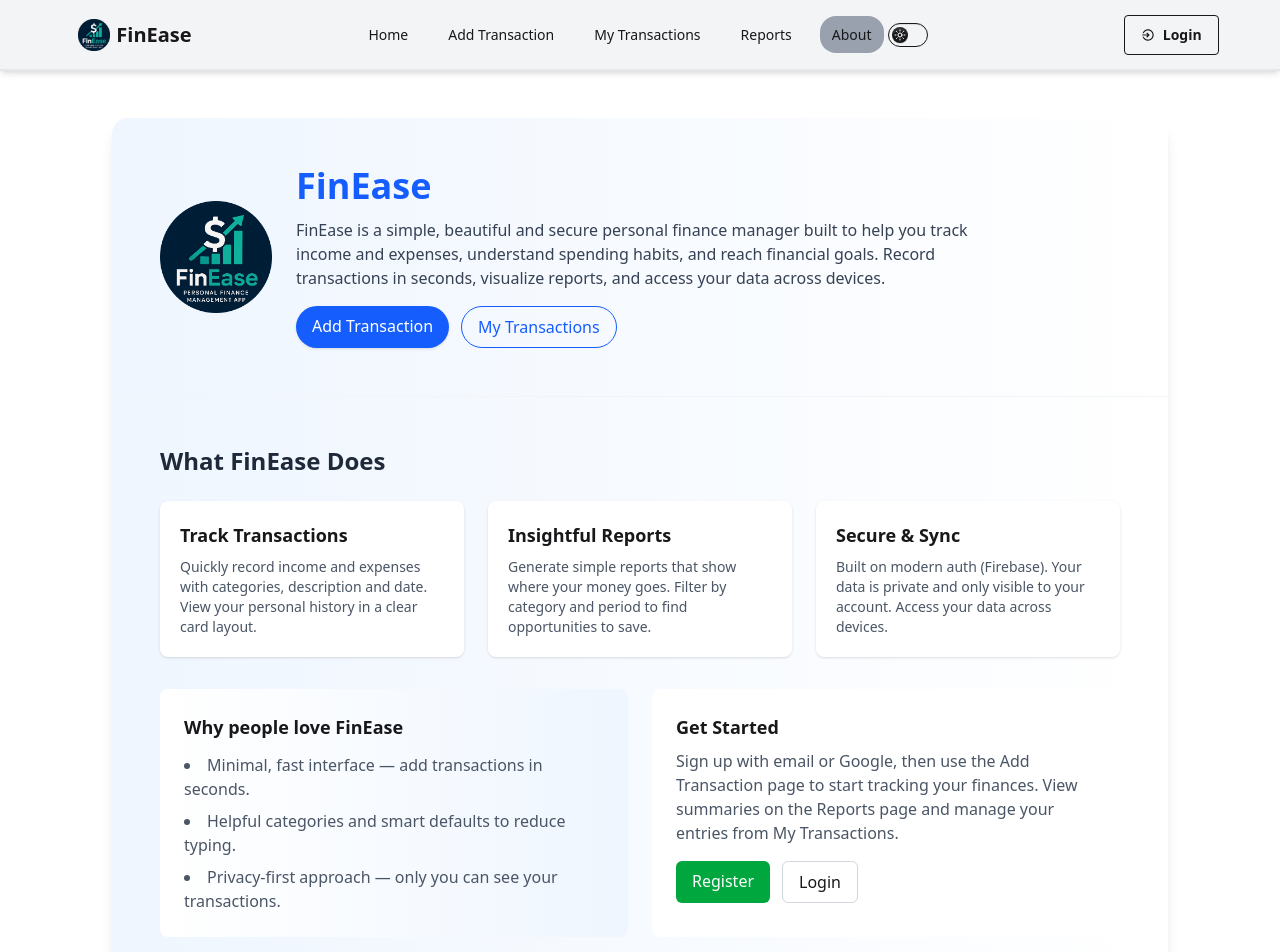
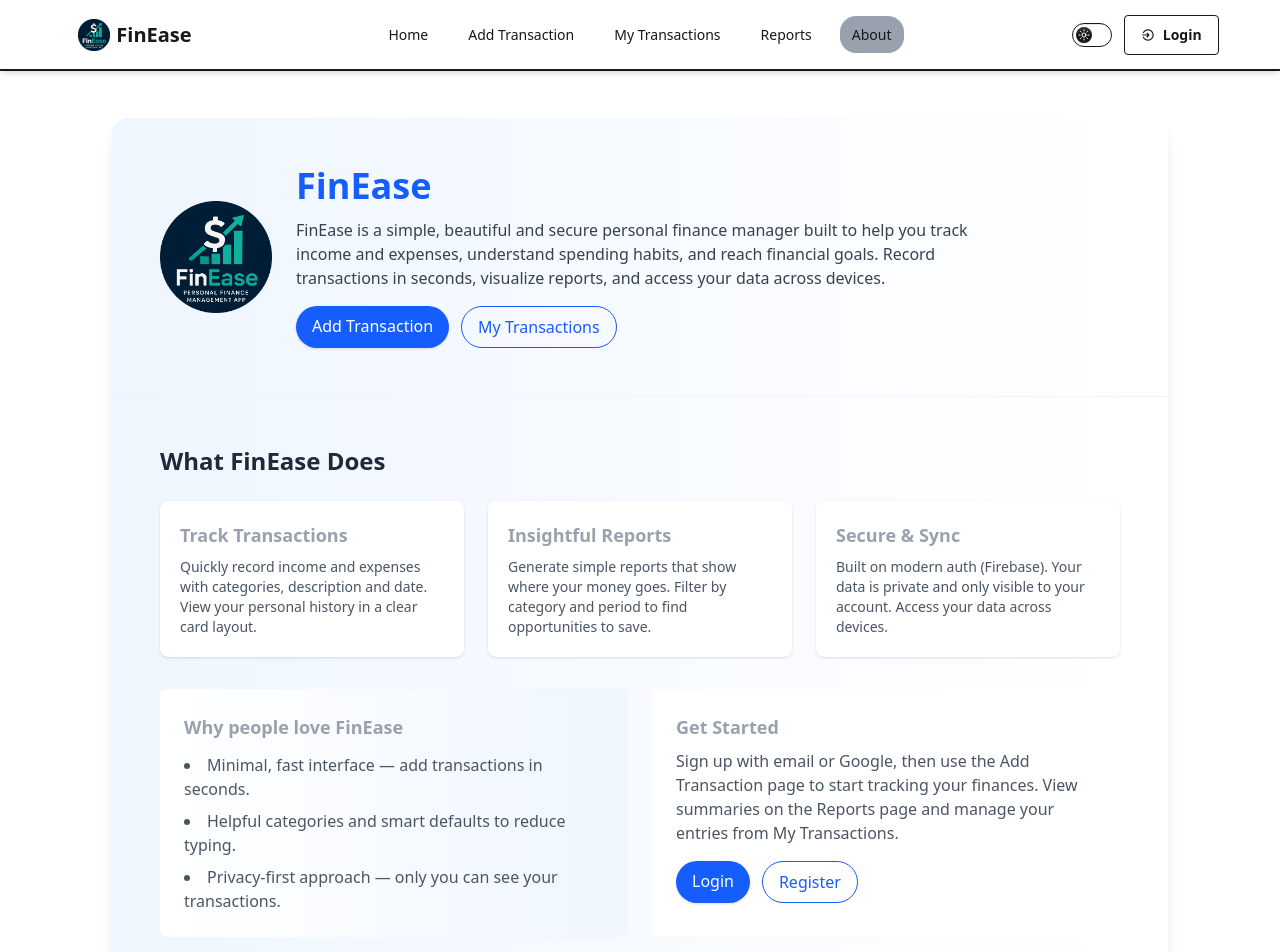
Before and after one commit to chowdhury-yeamin/Finease-client, a React (Vite) app: page /about in a window 1280 px wide. Shown: the top 952 px of the page. Built offline with nearby package versions, Linux system fonts and the light colour scheme; no server answers.

Commit message:
Added Theme Toggle Function

```diff
--- a/src/Components/Footer.jsx
+++ b/src/Components/Footer.jsx
@@ -4,7 +4,7 @@ import img1 from "../assets/FinEase-Logo.png";
 
 const Footer = () => {
   return (
-    <footer className="bg-gray-100 mt-10">
+    <footer className="border-t-1 mt-10">
       <div className="max-w-7xl mx-auto px-6 py-10 grid grid-cols-1 md:grid-cols-3 gap-8">
         {/* Left Section - Logo & Name */}
         <div className="flex flex-col items-center md:items-start text-center md:text-left">
--- a/src/Components/Navbar.jsx
+++ b/src/Components/Navbar.jsx
@@ -1,25 +1,34 @@
-import React, { useContext } from "react";
+import React, { useContext, useEffect, useState } from "react";
 import { NavLink, Link } from "react-router";
 import img1 from "../assets/FinEase-Logo.png";
 import { AuthContext } from "../Context/AuthContext";
 import { FaUser, FaGear } from "react-icons/fa6";
 import { IoMdLogIn } from "react-icons/io";
 import { BiLogOutCircle } from "react-icons/bi";
-import ThemeToggle from "./ThemeToggle";
 
 const Navbar = () => {
-  const { user, signOutUser, isDarkMode, toggleDarkMode } =
-    useContext(AuthContext);
+  const [theme, setTheme] = useState(localStorage.getItem("theme") || "light");
+  const { user, signOutUser } = useContext(AuthContext);
 
   const activeClass =
     "bg-gray-400 px-3 py-2 rounded-2xl transition-colors duration-200";
   const normalClass =
     "hover:bg-gray-300 px-3 py-2 rounded-2xl transition-colors duration-200";
 
+  useEffect(() => {
+    const html = document.querySelector("html");
+    html.setAttribute("data-theme", theme);
+    localStorage.setItem("theme", theme);
+  }, [theme]);
+
+  const handleTheme = (checked) => {
+    setTheme(checked ? "dark" : "light");
+  };
+
   return (
-    <div className="fixed top-0 left-0 w-full z-50 bg-gray-100 shadow-md">
-      <div className="border-b-2 border-gray-200">
-        <div className="navbar bg-base-100 w-11/12 mx-auto bg-gray-100">
+    <div className="fixed top-0 left-0 w-full z-50 shadow-md">
+      <div className="border-b-2 ">
+        <div className="navbar bg-base-100 w-11/12 mx-auto ">
           <div className="navbar-start">
             <div className="dropdown">
               <div
@@ -148,12 +157,58 @@ const Navbar = () => {
               )}
             </ul>
           </div>
-          <ThemeToggle
-            toggleDarkMode={toggleDarkMode}
-            isDarkMode={isDarkMode}
-          />
 
           <div className="navbar-end gap-3">
+            <div className="">
+              <label className="toggle text-base-content">
+                <input
+                  onChange={(e) => handleTheme(e.target.checked)}
+                  type="checkbox"
+                  defaultChecked={localStorage.getItem("theme") === "dark"}
+                  className="theme-controller"
+                />
+
+                <svg
+                  aria-label="sun"
+                  xmlns="http://www.w3.org/2000/svg"
+                  viewBox="0 0 24 24"
+                >
+                  <g
+                    strokeLinejoin="round"
+                    strokeLinecap="round"
+                    strokeWidth="2"
+                    fill="none"
+                    stroke="currentColor"
+                  >
+                    <circle cx="12" cy="12" r="4"></circle>
+                    <path d="M12 2v2"></path>
+                    <path d="M12 20v2"></path>
+                    <path d="m4.93 4.93 1.41 1.41"></path>
+                    <path d="m17.66 17.66 1.41 1.41"></path>
+                    <path d="M2 12h2"></path>
+                    <path d="M20 12h2"></path>
+                    <path d="m6.34 17.66-1.41 1.41"></path>
+                    <path d="m19.07 4.93-1.41 1.41"></path>
+                  </g>
+                </svg>
+
+                <svg
+                  aria-label="moon"
+                  xmlns="http://www.w3.org/2000/svg"
+                  viewBox="0 0 24 24"
+                >
+                  <g
+                    strokeLinejoin="round"
+                    strokeLinecap="round"
+                    strokeWidth="2"
+                    fill="none"
+                    stroke="currentColor"
+                  >
+                    <path d="M12 3a6 6 0 0 0 9 9 9 9 0 1 1-9-9Z"></path>
+                  </g>
+                </svg>
+              </label>
+            </div>
             {user ? (
               <>
                 <div className="dropdown dropdown-end z-50">
--- a/src/Components/ThemeToggle.jsx
+++ /dev/null
@@ -1,55 +0,0 @@
-import React from "react";
-
-const ThemeToggle = () => {
-  const isDarkMode = false;
-  return (
-    <div className={`${isDarkMode ? 'dark' : 'light'}`}>
-      <label className="toggle text-base-content">
-
-        <input type="checkbox" value="synthwave" className="theme-controller" />
-
-        <svg
-          aria-label="sun"
-          xmlns="http://www.w3.org/2000/svg"
-          viewBox="0 0 24 24"
-        >
-          <g
-            strokeLinejoin="round"
-            strokeLinecap="round"
-            strokeWidth="2"
-            fill="none"
-            stroke="currentColor"
-          >
-            <circle cx="12" cy="12" r="4"></circle>
-            <path d="M12 2v2"></path>
-            <path d="M12 20v2"></path>
-            <path d="m4.93 4.93 1.41 1.41"></path>
-            <path d="m17.66 17.66 1.41 1.41"></path>
-            <path d="M2 12h2"></path>
-            <path d="M20 12h2"></path>
-            <path d="m6.34 17.66-1.41 1.41"></path>
-            <path d="m19.07 4.93-1.41 1.41"></path>
-          </g>
-        </svg>
-
-        <svg
-          aria-label="moon"
-          xmlns="http://www.w3.org/2000/svg"
-          viewBox="0 0 24 24"
-        >
-          <g
-            strokeLinejoin="round"
-            strokeLinecap="round"
-            strokeWidth="2"
-            fill="none"
-            stroke="currentColor"
-          >
-            <path d="M12 3a6 6 0 0 0 9 9 9 9 0 1 1-9-9Z"></path>
-          </g>
-        </svg>
-      </label>
-    </div>
-  );
-};
-
-export default ThemeToggle;
--- a/src/Pages/About.jsx
+++ b/src/Pages/About.jsx
@@ -1,8 +1,19 @@
-import React from "react";
+import React, { useContext } from "react";
 import { Link } from "react-router";
 import logo from "../assets/FinEase-Logo.png";
+import { AuthContext } from "../Context/AuthContext";
 
 const About = () => {
+  const { user, loading } = useContext(AuthContext);
+
+  if (loading) {
+    return (
+      <div className="flex justify-center items-center min-h-screen">
+        <div className="animate-spin rounded-full h-12 w-12 border-t-2 border-b-2 border-blue-500"></div>
+      </div>
+    );
+  }
+
   return (
     <div className="max-w-6xl mx-auto p-6 md:p-12">
       <div className="bg-gradient-to-r from-blue-50 to-white rounded-2xl shadow-lg overflow-hidden">
@@ -48,7 +59,7 @@ const About = () => {
 
           <div className="mt-6 grid grid-cols-1 md:grid-cols-3 gap-6">
             <div className="p-5 bg-white rounded-lg shadow-sm">
-              <h3 className="font-semibold text-lg">Track Transactions</h3>
+              <h3 className="font-semibold text-lg text-gray-400">Track Transactions</h3>
               <p className="mt-2 text-gray-600 text-sm">
                 Quickly record income and expenses with categories, description
                 and date. View your personal history in a clear card layout.
@@ -56,7 +67,7 @@ const About = () => {
             </div>
 
             <div className="p-5 bg-white rounded-lg shadow-sm">
-              <h3 className="font-semibold text-lg">Insightful Reports</h3>
+              <h3 className="font-semibold text-lg text-gray-400">Insightful Reports</h3>
               <p className="mt-2 text-gray-600 text-sm">
                 Generate simple reports that show where your money goes. Filter
                 by category and period to find opportunities to save.
@@ -64,7 +75,7 @@ const About = () => {
             </div>
 
             <div className="p-5 bg-white rounded-lg shadow-sm">
-              <h3 className="font-semibold text-lg">Secure & Sync</h3>
+              <h3 className="font-semibold text-lg text-gray-400">Secure & Sync</h3>
               <p className="mt-2 text-gray-600 text-sm">
                 Built on modern auth (Firebase). Your data is private and only
                 visible to your account. Access your data across devices.
@@ -74,7 +85,7 @@ const About = () => {
 
           <div className="mt-8 grid grid-cols-1 md:grid-cols-2 gap-6">
             <div className="p-6 bg-gradient-to-r from-white to-blue-50 rounded-lg">
-              <h4 className="text-lg font-semibold">Why people love FinEase</h4>
+              <h4 className="text-lg font-semibold text-gray-400">Why people love FinEase</h4>
               <ul className="mt-3 space-y-2 text-gray-600 list-disc list-inside">
                 <li>Minimal, fast interface — add transactions in seconds.</li>
                 <li>Helpful categories and smart defaults to reduce typing.</li>
@@ -84,8 +95,8 @@ const About = () => {
               </ul>
             </div>
 
-            <div className="p-6 bg-white rounded-lg">
-              <h4 className="text-lg font-semibold">Get Started</h4>
+            <div className="p-6 bg-white rounded-lg text-gray-400">
+              <h4 className="text-lg font-semibold ">Get Started</h4>
               <p className="mt-2 text-gray-600">
                 Sign up with email or Google, then use the Add Transaction page
                 to start tracking your finances. View summaries on the Reports
@@ -93,24 +104,35 @@ const About = () => {
               </p>
 
               <div className="mt-4 flex gap-3">
+                {!user ? (
+                  <>
+                    <Link
+                      to="/login"
+                      className="inline-block bg-blue-600 text-white px-4 py-2 rounded-full font-medium shadow hover:bg-blue-700 transition"
+                    >
+                      Login
+                    </Link>
                     <Link
                       to="/register"
-                  className="px-4 py-2 bg-green-600 text-white rounded-md hover:bg-green-700 transition"
+                      className="inline-block border border-blue-600 text-blue-600 px-4 py-2 rounded-full font-medium hover:bg-blue-50 transition"
                     >
                       Register
                     </Link>
+                  </>
+                ) : (
                   <Link
-                  to="/login"
-                  className="px-4 py-2 border border-gray-300 rounded-md hover:bg-gray-50 transition"
+                    to="/my-transactions"
+                    className="inline-block border border-blue-600 text-blue-600 px-4 py-2 rounded-full font-medium hover:bg-blue-50 transition"
                   >
-                  Login
+                    My Transactions
                   </Link>
+                )}
               </div>
             </div>
           </div>
 
           <div className="mt-10 p-6 bg-white rounded-lg shadow-sm">
-            <h4 className="text-lg font-semibold">About the Project</h4>
+            <h4 className="text-lg font-semibold text-gray-400">About the Project</h4>
             <p className="mt-3 text-gray-600 text-sm">
               FinEase is a lightweight finance tracker started to help people
               take control of their daily spending without complicated
--- a/src/Pages/ErrorPage.jsx
+++ b/src/Pages/ErrorPage.jsx
@@ -1,11 +1,32 @@
-import React from 'react';
+import React from "react";
+import img1 from "../assets/ErrorPage.png"; // your uploaded image
+import { ArrowRight, Link } from "lucide-react";
 
 const ErrorPage = () => {
-    return (
-        <div>
-
-        </div>
-    );
+  return (
+    <div className="flex flex-col items-center justify-center min-h-screen bg-gradient-to-br from-gray-900 via-gray-800 to-gray-700 text-white text-center px-6">
+      <div className="max-w-md">
+        <img
+          src={img1}
+          alt="Error Illustration"
+          className="w-full rounded-2xl shadow-2xl mb-8 animate-pulse"
+        />
+        <h1 className="text-5xl font-extrabold mb-4">
+          Oops! Something went wrong.
+        </h1>
+        <p className="text-gray-300 mb-6 text-lg">
+          It seems we took you down the wrong road. Don’t worry, let’s get you
+          back on track.
+        </p>
+        <a
+          href="/"
+          className="inline-block px-6 py-3 bg-white text-gray-900 font-semibold rounded-full hover:bg-gray-200 transition-all duration-300"
+        >
+          Go Home <ArrowRight className="w-4 h-4 inline-block ml-2" />
+        </a>
+      </div>
+    </div>
+  );
 };
 
 export default ErrorPage;
--- a/src/Pages/MyProfile.jsx
+++ b/src/Pages/MyProfile.jsx
@@ -6,7 +6,7 @@ const MyProfile = () => {
   const { user } = useContext(AuthContext);
 
   return (
-    <div className="min-h-screen bg-gradient-to-br from-indigo-50 via-white to-blue-100 p-8 flex items-center justify-center">
+    <div className="min-h-screen  p-8 flex items-center justify-center">
       <div className="bg-white/90 backdrop-blur-md shadow-2xl rounded-3xl overflow-hidden flex flex-col md:flex-row max-w-6xl w-full">
         {/* Sidebar Card */}
         <div className="bg-gradient-to-b from-blue-600 to-indigo-700 text-white flex flex-col items-center justify-center p-10 w-full md:w-1/3">
--- a/src/index.css
+++ b/src/index.css
@@ -1,15 +1,7 @@
 @import "tailwindcss";
 @plugin "daisyui" {
-  themes: light --default;
+  themes: light --default, dark --prefersdark;
 }
 
 
-:root {
-  --background-color: #fff;
-  --text-color: #000;
-}
-
-.dark {
-  --background-color: #000;
-  --text-color: #fff;
-}
+@custom-variant dark (&:where([data-theme=dark], [data-theme=dark] *));
--- a/src/routes/router.jsx
+++ b/src/routes/router.jsx
@@ -11,11 +11,13 @@ import TransactionDetails from "../Pages/TransactionDetails";
 import UpdateTransaction from "../Pages/UpdateTransaction";
 import About from "../Pages/About";
 import MyProfile from "../Pages/MyProfile";
+import ErrorPage from "../Pages/ErrorPage";
 
 const router = createBrowserRouter([
   {
     path: "/",
     element: <MainLayout></MainLayout>,
+    errorElement: <ErrorPage></ErrorPage>,
     children: [
       {
         index: true,
@@ -43,7 +45,7 @@ const router = createBrowserRouter([
       },
       {
         path: "/transaction/update/:id",
-        element:<UpdateTransaction></UpdateTransaction>
+        element: <UpdateTransaction></UpdateTransaction>,
       },
       {
         path: "/reports",
@@ -55,7 +57,7 @@ const router = createBrowserRouter([
       },
       {
         path: "/about",
-        element: <About></About>
+        element: <About></About>,
       },
       {
         path: "/my-profile",
```
Also changed, not shown: src/assets/ErrorPage.png (added). Lines whose indentation alone changed are shown as unchanged.
